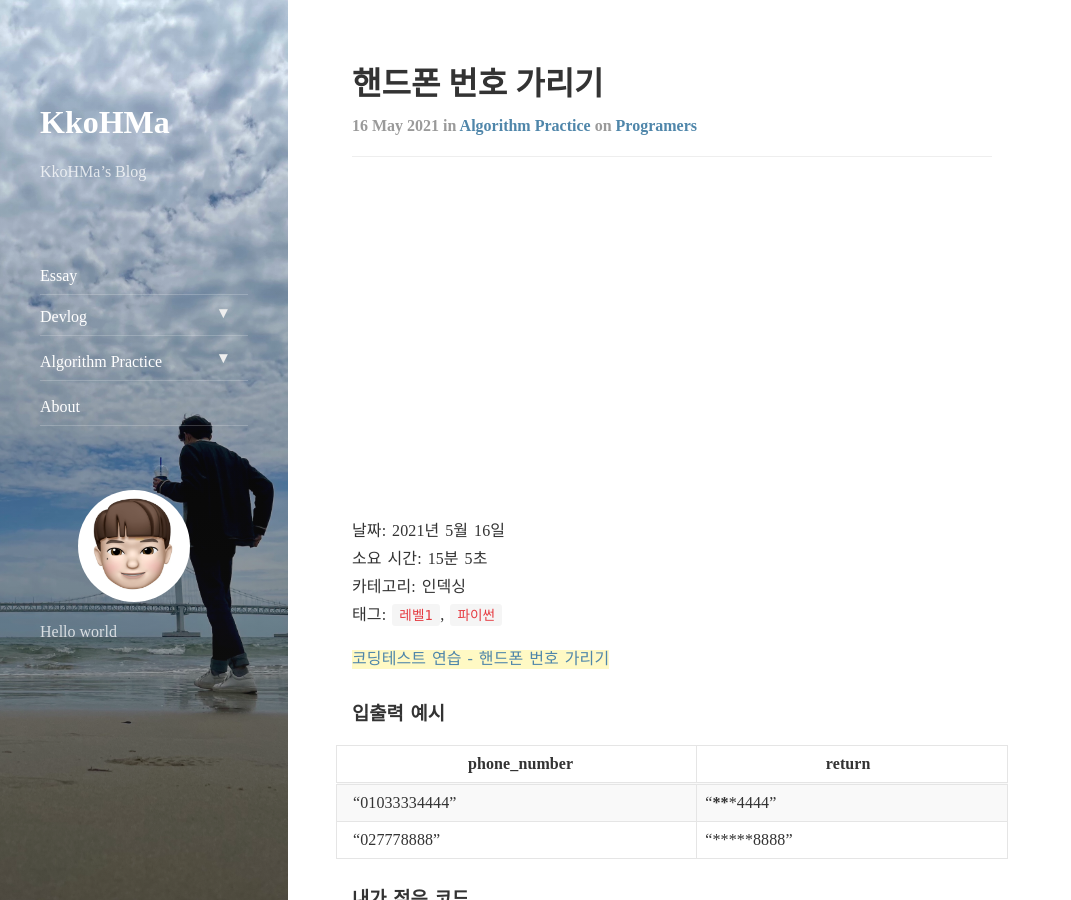
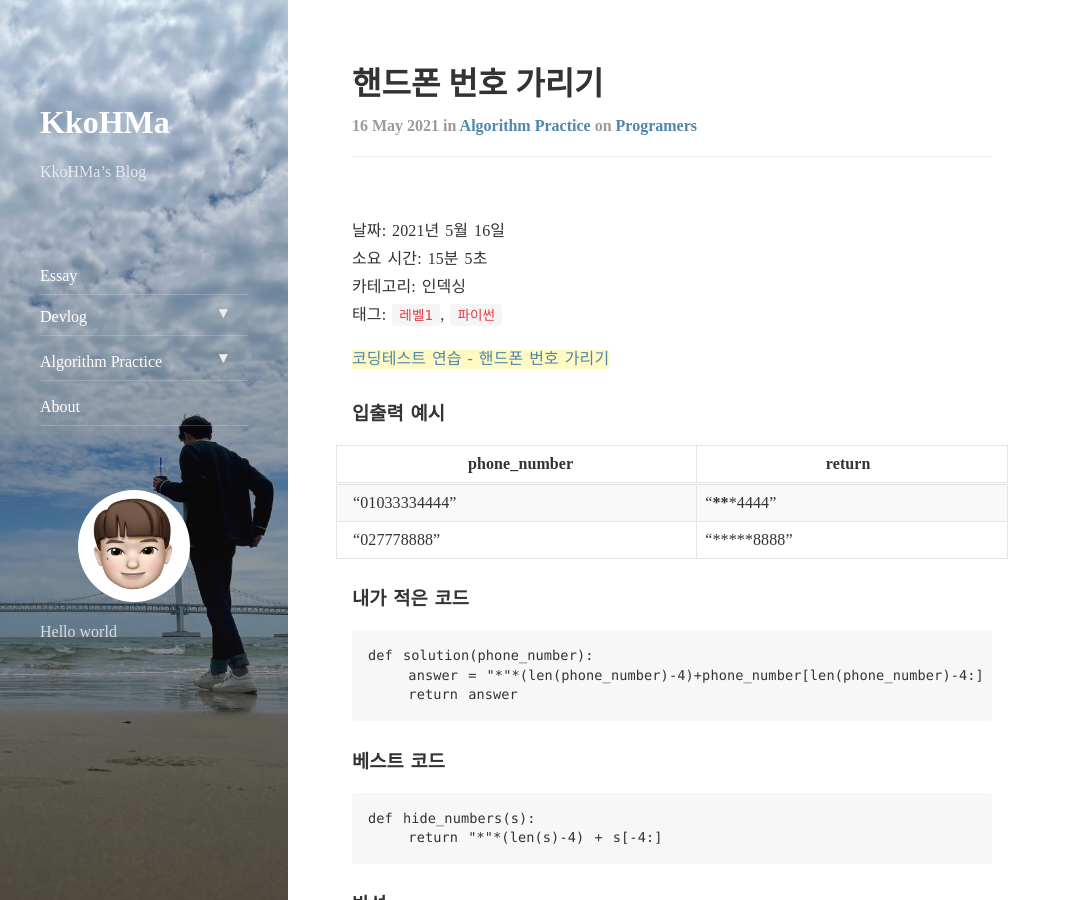
Before and after one commit to hminkim/hminkim.github.io, a Jekyll site: the page built from _posts/2021-05-16-ap_post1.markdown, in a window 1280 px wide and 900 px high. Shown: the whole window, without its empty margins (0-1071 px from the left). Built offline with Jekyll 4.4.1, drawn with Linux system fonts in a browser that asks for light colours; nearby versions of some CDN libraries; comment, search, counter and statistics services are not loaded.

Commit message:
Update post.html

```diff
--- a/_includes/post.html
+++ b/_includes/post.html
@@ -23,48 +23,6 @@
   {% endfor %}
   {% unless include.excerpt %}
   <div class="markdown-body">
-
-    <!-- {% if post.header-img %}<div class="head-image"><img
-        src="{{ site.url }}/{% if post.header-img %}assets/{{ post.header-img }}{% endif %}" /></div>
-    <br />{% elsif tag.header-img %}
-    <div class="head-image"><img src="{{ site.url }}/assets/{{ tag.header-img }}" /></div>
-    <br />{% endif %} -->
-    <style>
-      .myAd1190 {
-        width: 48%;
-        height: 280px;
-      }
-
-      .myAd1290 {
-        width: 48%;
-        height: 280px;
-      }
-
-      @media(max-width: 800px) {
-        .myAd1190 {
-          display: none;
-        }
-
-        .myAd1290 {
-          width: 98%;
-        }
-      }
-
-      .row {
-        display: flex;
-        justify-content: space-between;
-        align-items: center;
-        height: 300px;
-      }
-
-      .row-center {
-        display: flex;
-        justify-content: center;
-        height: 258px;
-      }
-    </style>
-    <div class='row'>
-    </div>
     <br />
     {{ post.content }}
     <br />
```
